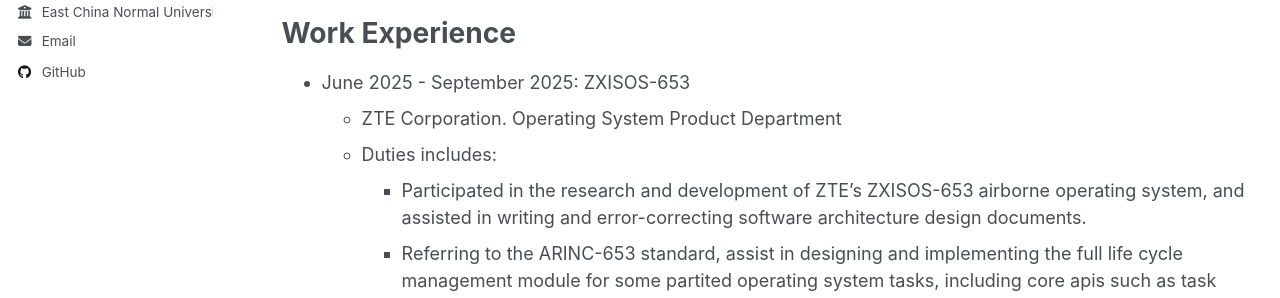
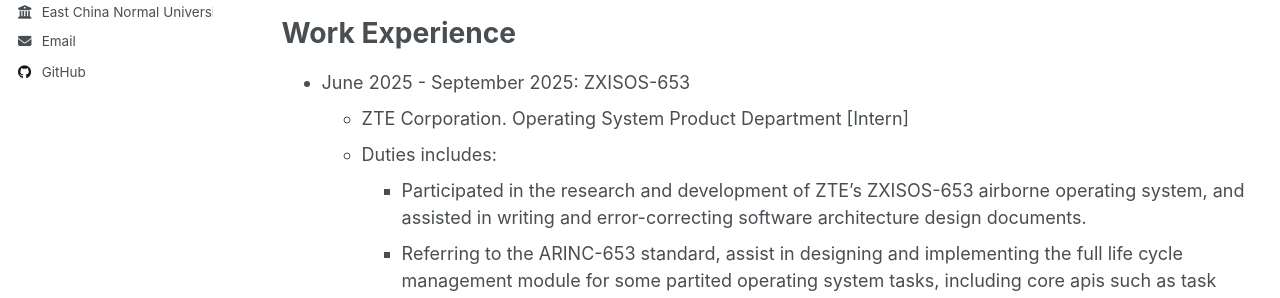
Before and after one commit to JINHUILYU/JINHUILYU.github.io, a Jekyll site: the page built from _pages/cv.md, in a window 1280 px wide and 900 px high. Shown: the part 401-699 px from the top of the window. Built offline with Jekyll 4.4.1, drawn with Linux system fonts in a browser that asks for light colours.

Commit message:
Update cv.md

```diff
--- a/_pages/cv.md
+++ b/_pages/cv.md
@@ -21,7 +21,7 @@
 Work Experience
 ======
 * June 2025 - September 2025: ZXISOS-653
-  * ZTE Corporation. Operating System Product Department
+  * ZTE Corporation. Operating System Product Department \[Intern\]
   * Duties includes:
     * Participated in the research and development of ZTE's ZXISOS-653 airborne operating system, and assisted in writing and error-correcting software architecture design documents.
     * Referring to the ARINC-653 standard, assist in designing and implementing the full life cycle management module for some partited operating system tasks, including core apis such as task creation and task scheduling, and assist in completing the troubleshooting and repair of some API issues of the kernel operating system, and organize the software requirement documents.
```
